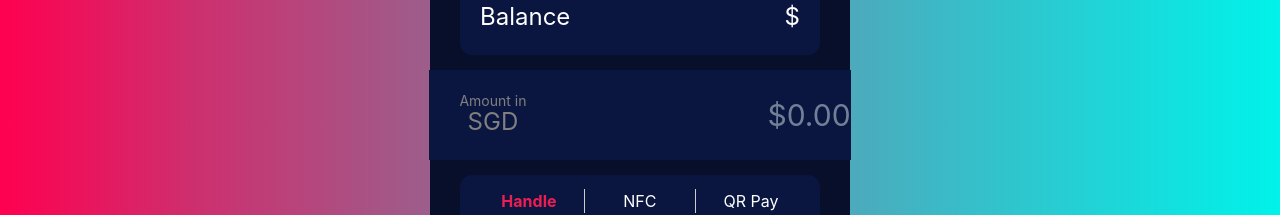
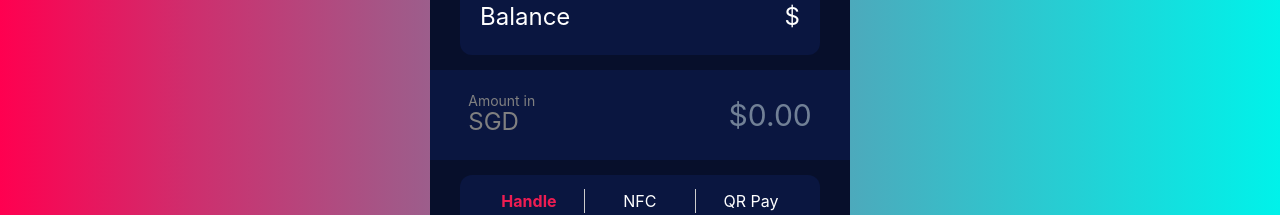
Before and after one commit to Project-Hackathons/tiktok-techjam, a Next.js app in the folder frontend/: page /pay in a window 1280 px wide. Shown: the part 132-347 px from the top of the page. Built offline with nearby package versions, Linux system fonts and the light colour scheme; no server answers.

Commit message:
amount input styling changes

```diff
--- a/frontend/src/pages/pay.tsx
+++ b/frontend/src/pages/pay.tsx
@@ -161,8 +161,8 @@ export default function Home() {
         <div className={styles.transferableTitle}>Balance</div>
         <div className={styles.transferableValue}>${userDetails?.balance}</div>
       </div>
-      <Flex w="117%" bg="#0a1640" justify="space-between" py="20px">
-        <Box textColor="grey" px="30px" textAlign="center">
+      <Flex w="420px" bg="#0a1640" justify="space-around" py="20px">
+        <Box textColor="grey" textAlign="start">
           <Text fontSize="sm">Amount in</Text>
           <Text fontSize="2xl" mt="-7px">
             {" "}
```
